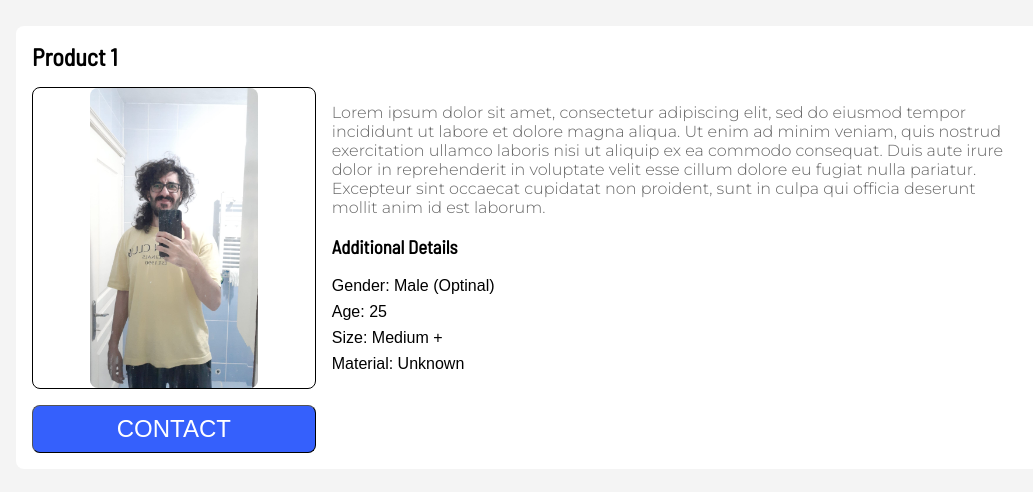
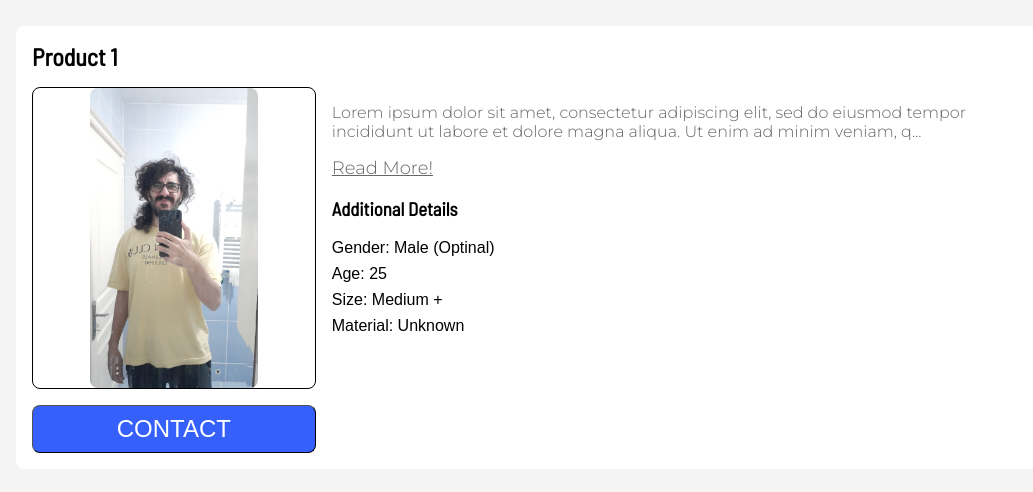
Before and after one commit to alrenU/website-ahmet-unal-makina, a plain HTML site: page staticProductPage.html in a window 1280 px wide. Shown: the whole page, without its empty margins (112-1145 px from the left). Drawn offline with Linux system fonts and the light colour scheme.

Commit message:
add read more.

```diff
--- a/assets/css/product.css
+++ b/assets/css/product.css
@@ -81,3 +81,10 @@ body {
 .contact-button:hover {
     background-color: rgb(81, 117, 247);
 }
+
+.read-more {
+    text-decoration: underline;
+    cursor: pointer;
+    margin-top: 0;
+    font-size: 18px;
+}
--- a/assets/js/readmore.js
+++ b/assets/js/readmore.js
@@ -1,13 +1,26 @@
-// we need to add node.js
-
-// function handleLongText() {
-//     let textP = document.getElementById("detailsText");
-//     let text = textP.innerHTML
+let textP = document.getElementById("detailsText");
+let text = textP.innerHTML;
+let readMore = document.createElement("p");
 
 
-//     if(text.length > 150){
-//         textP.innerHTML = text.slice(0, 150) + "..."
-//     }
-// }
+    if(text.length > 150){
+        shrinkText();
+        readMore.className = "read-more";
+        readMore.onclick = () => handleLongText();
+        document.getElementById("text-container").appendChild(readMore);
+    }
 
-// handleLongText()
+function handleLongText() {
+    if(readMore.innerHTML === "Read More!") expandText();
+    else shrinkText();
+}
+
+function expandText() {
+    textP.innerHTML = text;
+    readMore.innerHTML = "Read Less!";
+}
+
+function shrinkText() {
+    textP.innerHTML = text.slice(0, 150) + "...";
+    readMore.innerHTML = "Read More!";
+}
--- a/staticProductPage.html
+++ b/staticProductPage.html
@@ -19,7 +19,9 @@
             </div>
             <div class="left-container">
                 <div class="product-details">
-                    <p id="detailsText">Lorem ipsum dolor sit amet, consectetur adipiscing elit, sed do eiusmod tempor incididunt ut labore et dolore magna aliqua. Ut enim ad minim veniam, quis nostrud exercitation ullamco laboris nisi ut aliquip ex ea commodo consequat. Duis aute irure dolor in reprehenderit in voluptate velit esse cillum dolore eu fugiat nulla pariatur. Excepteur sint occaecat cupidatat non proident, sunt in culpa qui officia deserunt mollit anim id est laborum.</p>
+                    <div id="text-container">
+                        <p id="detailsText">Lorem ipsum dolor sit amet, consectetur adipiscing elit, sed do eiusmod tempor incididunt ut labore et dolore magna aliqua. Ut enim ad minim veniam, quis nostrud exercitation ullamco laboris nisi ut aliquip ex ea commodo consequat. Duis aute irure dolor in reprehenderit in voluptate velit esse cillum dolore eu fugiat nulla pariatur. Excepteur sint occaecat cupidatat non proident, sunt in culpa qui officia deserunt mollit anim id est laborum.</p>
+                    </div>
 
                     <h3>Additional Details</h3>
                     <ul>
```
